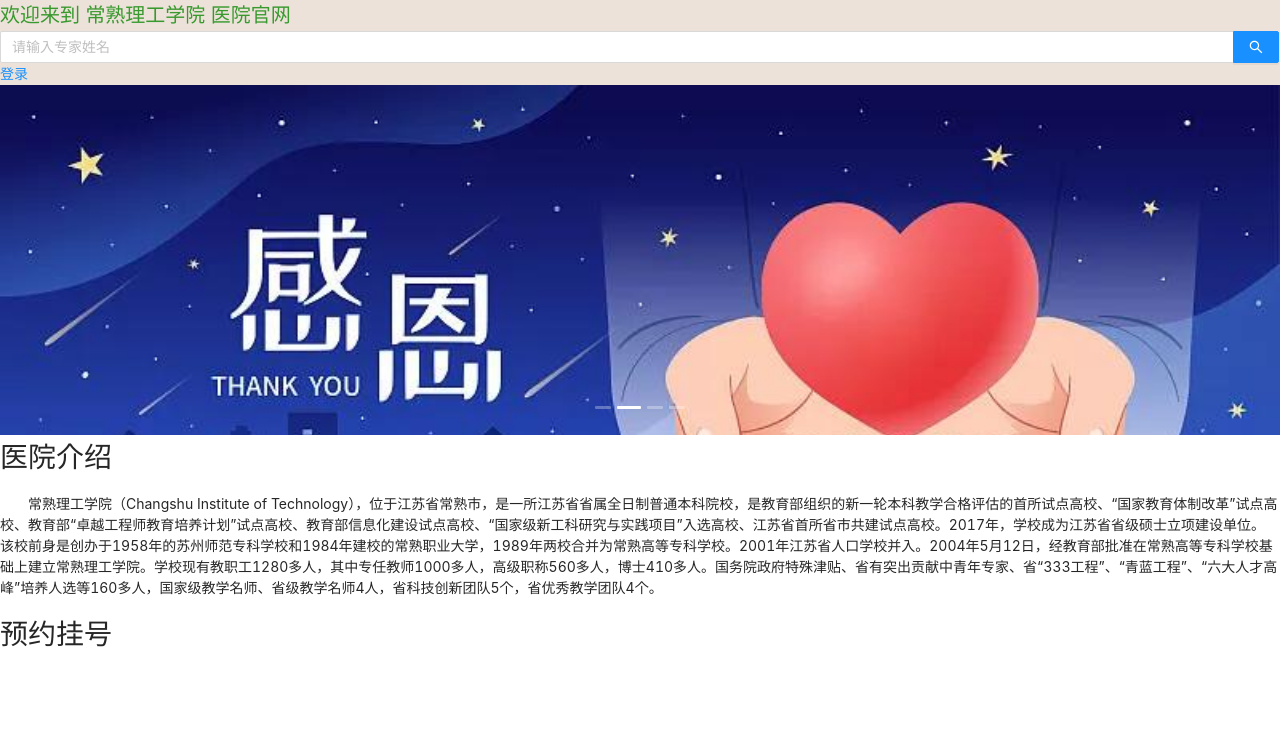
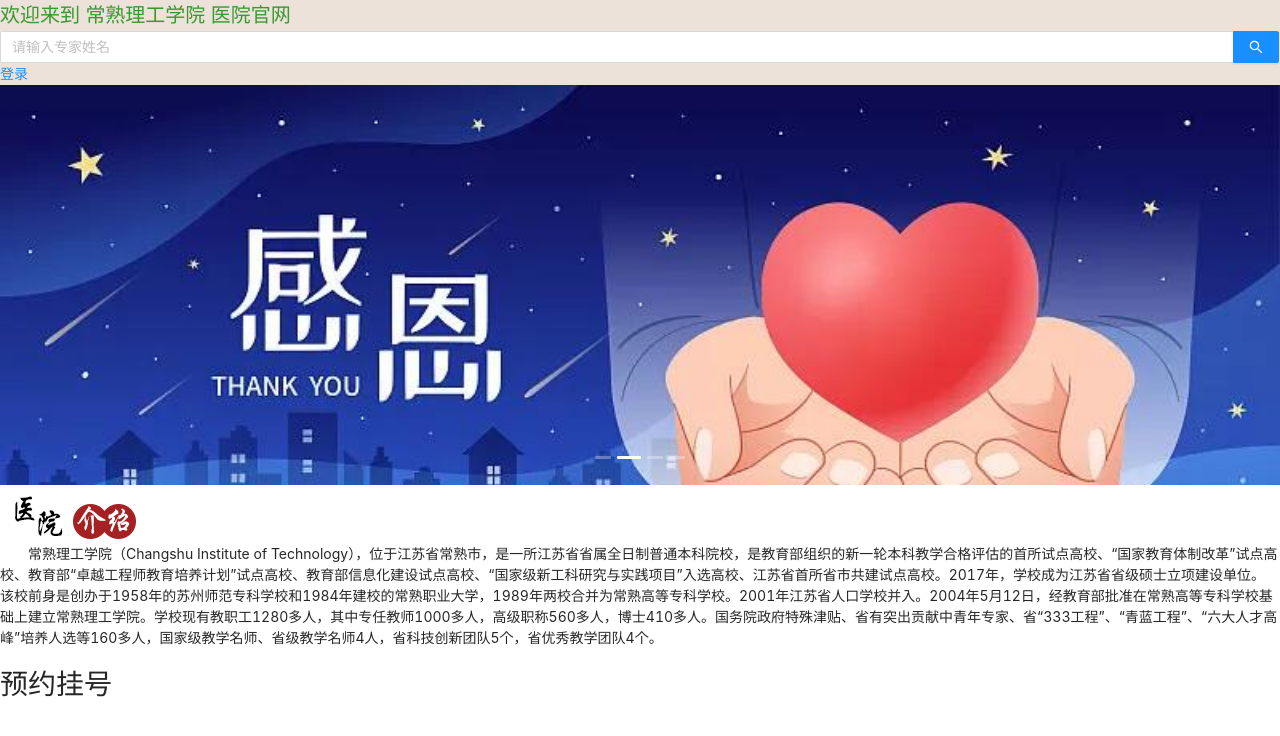
Before and after one commit to kongmingLatern/hospitalOrder, a Vue app in the folder frontend/: page /index in a window 1280 px wide. Shown: the top 736 px of the page. Built offline with nearby package versions, Linux system fonts and the light colour scheme.

Commit message:
feat: add some files

```diff
--- a/frontend/src/page/Index.vue
+++ b/frontend/src/page/Index.vue
@@ -1,7 +1,9 @@
 <template>
-  <Header />
-  <Carousel />
-  <Content />
+  <div class="index-container">
+    <Header />
+    <Carousel />
+    <Content />
+  </div>
 </template>
 
 <script setup lang='ts'>
@@ -11,5 +13,7 @@ import Content from '../views/index/Content.vue'
 </script>
 
 <style scoped lang="scss">
-
+.index-container {
+  width: 100%;
+}
 </style>
--- a/frontend/src/views/index/Carousel.vue
+++ b/frontend/src/views/index/Carousel.vue
@@ -22,7 +22,7 @@ img {
 }
 
 .ant-carousel :deep(.slick-slide) {
-  height: 350px;
+  height: 400px;
   overflow: hidden;
 }
 </style>
--- a/frontend/src/views/index/Content.vue
+++ b/frontend/src/views/index/Content.vue
@@ -1,7 +1,7 @@
 <template>
   <div class="content-container" flex justify-around p-5>
     <div flex-1>
-      <h1>医院介绍</h1>
+      <img src='@/assets/content/hospital.png' mb-3 />
       <p>
         常熟理工学院（Changshu Institute of
         Technology），位于江苏省常熟市，是一所江苏省省属全日制普通本科院校，是教育部组织的新一轮本科教学合格评估的首所试点高校、“国家教育体制改革”试点高校、教育部“卓越工程师教育培养计划”试点高校、教育部信息化建设试点高校、“国家级新工科研究与实践项目”入选高校、江苏省首所省市共建试点高校。2017年，学校成为江苏省省级硕士立项建设单位。
```
